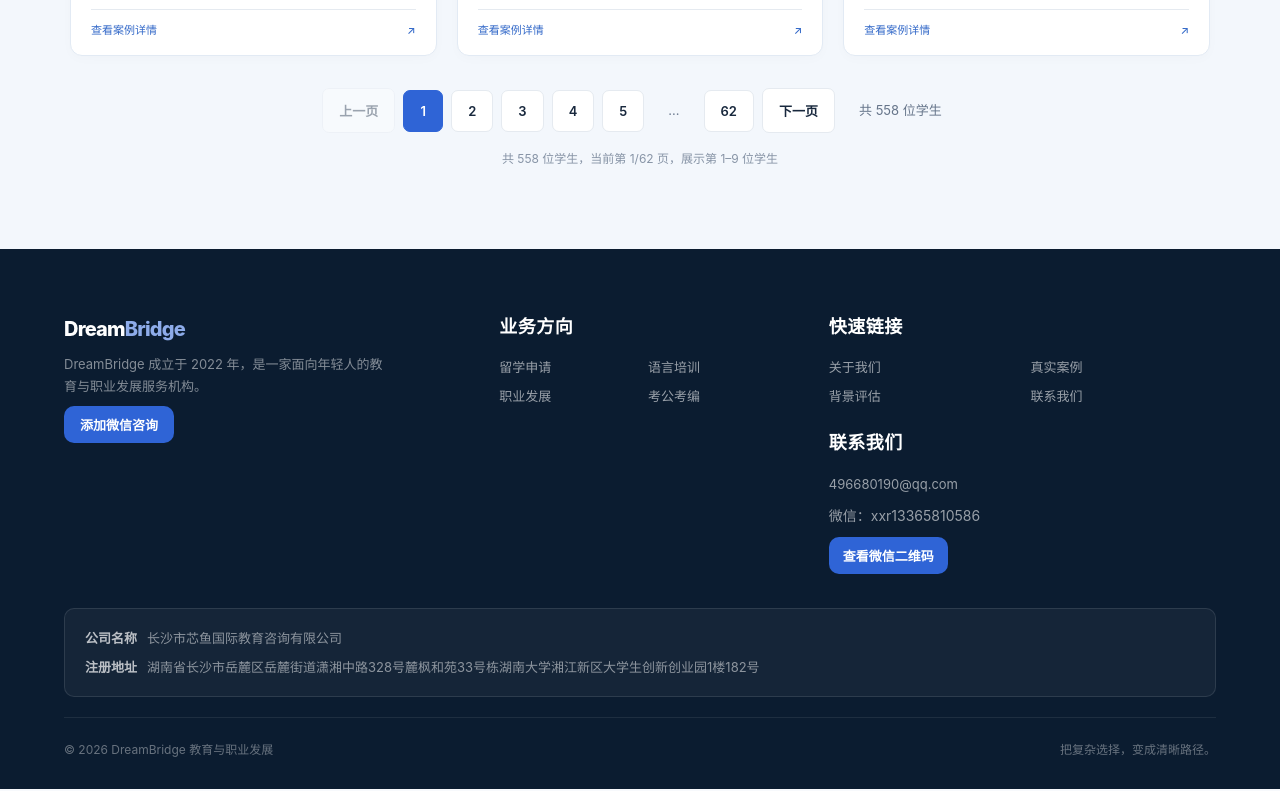
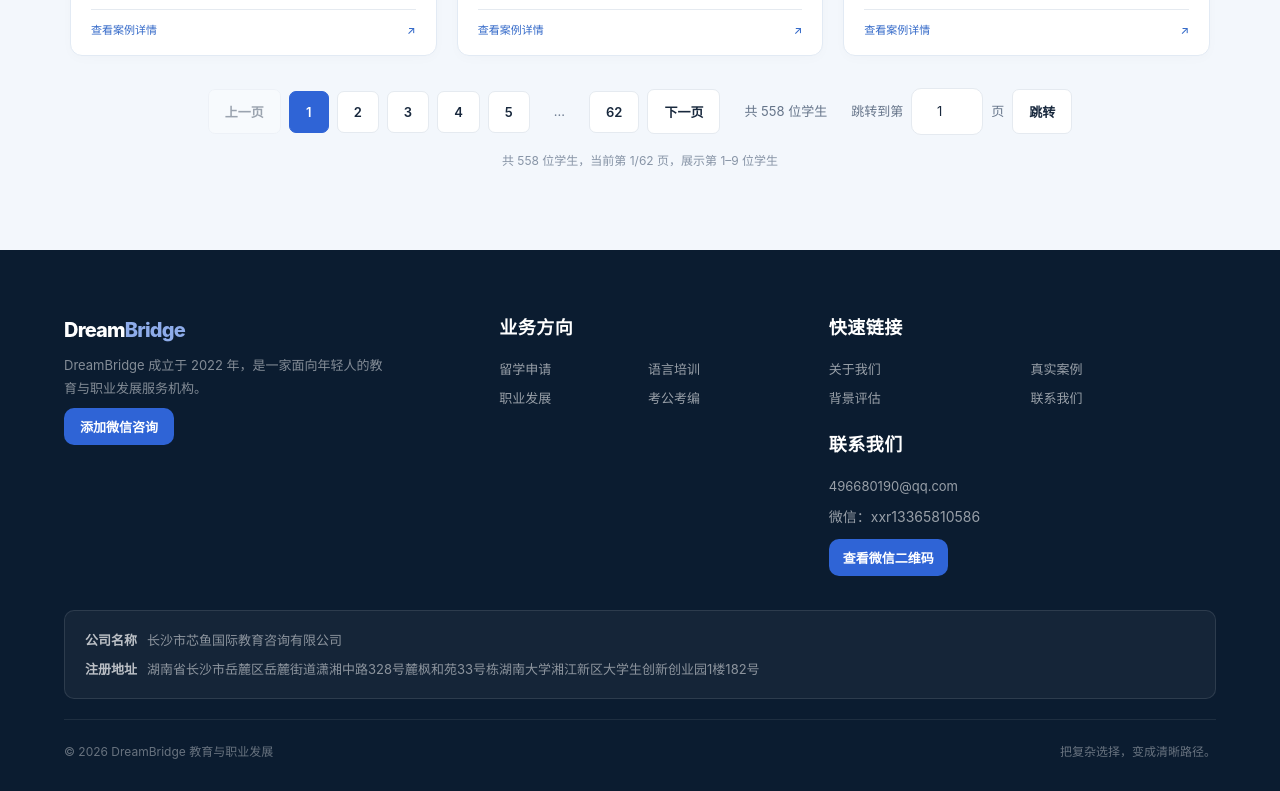
Before and after one commit to XieXinrui123/Study-Abroad-1, a plain HTML site: page cases.html in a window 1280 px wide. Shown: the part 2595-3386 px from the top of the page. Drawn offline with Linux system fonts and the light colour scheme.

Commit message:
Add direct page jump to case pagination

```diff
--- a/cases.html
+++ b/cases.html
@@ -891,6 +891,27 @@ ul, ol { list-style: none; }
   border-color: var(--color-primary);
 }
 .page-btn:disabled { opacity: 0.4; cursor: not-allowed; }
+.page-jump {
+  display: flex;
+  align-items: center;
+  gap: var(--space-2);
+  color: var(--color-text-secondary);
+  font-size: var(--text-sm);
+}
+.page-jump input {
+  width: 72px;
+  padding: var(--space-3) var(--space-2);
+  border: 1px solid var(--color-border);
+  border-radius: var(--radius-md);
+  background: var(--color-surface);
+  color: var(--color-text);
+  font: inherit;
+  text-align: center;
+}
+.page-jump input:focus-visible {
+  outline: 2px solid var(--color-primary);
+  outline-offset: 2px;
+}
 .page-info {
   padding: var(--space-3) var(--space-4);
   color: var(--color-text-secondary);
@@ -2017,12 +2038,18 @@ function renderPagination() {
 
   html += `<button class="page-btn" ${currentPage === pages ? 'disabled' : ''} onclick="goPage(${currentPage + 1})">下一页</button>`;
   html += `<span class="page-info">共 ${total} 位学生</span>`;
+  html += `<form class="page-jump" onsubmit="event.preventDefault(); goPage(Number(this.elements.page.value))">
+    <label for="pageJumpInput">跳转到第</label>
+    <input id="pageJumpInput" name="page" type="number" min="1" max="${pages}" step="1" required value="${currentPage}" aria-label="目标页码，共 ${pages} 页">
+    <span>页</span>
+    <button class="page-btn" type="submit">跳转</button>
+  </form>`;
   pag.innerHTML = html;
 }
 
 function goPage(page) {
   const pages = Math.ceil(filteredItems.length / pageSize);
-  if (page < 1 || page > pages) return;
+  if (!Number.isInteger(page) || page < 1 || page > pages) return;
   currentPage = page;
   renderCasesPage();
   $('casesGrid').scrollIntoView({ behavior: 'smooth', block: 'start' });
```
